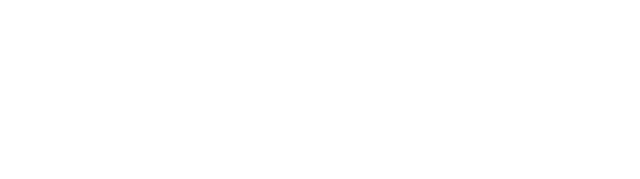
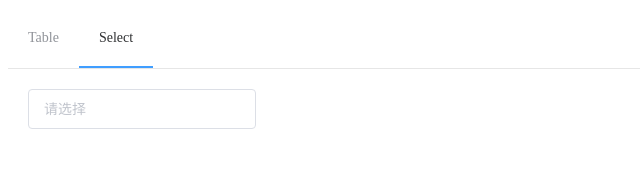
Before and after one commit to liangalien/element-ui-components-pro, a Vue app: page /select in a window 1280 px wide. Shown: the top 179 px of the page, without its empty margins (0-640 px from the left). Built offline with nearby package versions, Linux system fonts and the light colour scheme.

Commit message:
新增select赖加载

```diff
--- a/package.json
+++ b/package.json
@@ -6,7 +6,7 @@
     "url": "https://github.com/liangalien"
   },
   "homepage": "https://github.com/liangalien/element-ui-components-pro",
-  "version": "1.0.0",
+  "version": "1.0.1",
   "private": false,
   "main": "src/components/components.js",
   "scripts": {
--- a/src/App.vue
+++ b/src/App.vue
@@ -1,5 +1,26 @@
 <template>
   <div id="app">
-    <router-view></router-view>
+    <el-menu :default-active="$route.path" class="el-menu-demo" mode="horizontal" @select="handleSelect" router>
+      <el-menu-item  index="/table">Table</el-menu-item>
+      <el-menu-item  index="/select">Select</el-menu-item>
+    </el-menu>
+    <div style="margin: 20px">
+      <router-view></router-view>
+    </div>
   </div>
 </template>
+
+<script>
+    export default {
+        data() {
+            return {
+                active: "/table"
+            };
+        },
+        methods: {
+            handleSelect(key) {
+                console.log(key);
+            }
+        }
+    }
+</script>
--- a/src/components/components.js
+++ b/src/components/components.js
@@ -1,9 +1,11 @@
 import EPRender from './render';
 import EPTable from './table';
+import EPSelect from './select';
 
 export default {
     install(Vue) {
         Vue.component("EpRender", EPRender);
         Vue.component("EpTable", EPTable);
+        Vue.component("EpSelect", EPSelect);
     }
 };
--- a/src/components/render.vue
+++ b/src/components/render.vue
@@ -1,34 +1,14 @@
 <script>
     export default {
         functional: true,
-        props: {
-            value: {
-                required: true
-            },
-            row: {
-                type: Object,
-                required: true
-            },
-            render: {
-                type: Function,
-                required: true
-            },
-            scope: {
-                type: Object,
-                required: true
-            }
-        },
         render: (h, ctx) => {
-            const arr = [];
-            const params = {
-                value: ctx.props.value,
-                row: ctx.props.row,
-                index: ctx.props.scope.$index,
-                scope: ctx.props.scope
-            };
-            const VNode = ctx.props.render(h, params);
-            arr.push(VNode);
-            return h('div', arr, '');
+            var VNode;
+            if (ctx.props.render instanceof Function)
+                VNode = ctx.props.render(h, ctx.props);
+            else
+                VNode = ctx.props.render;
+
+            return h('div', [VNode], '');
         }
-    };
+    }
 </script>
--- /dev/null
+++ b/src/components/select.vue
@@ -0,0 +1,118 @@
+<template>
+    <div class="ep-select">
+        <el-select
+            v-bind="{loading: loading, 'remote-method': searchChange, filterable: true, remote: true, ...$attrs}"
+            v-on="{'visible-change': visibleChange, ...$listeners}"
+            ref="ep-select"
+            v-model="value"
+        >
+            <el-option
+                v-for="item in options"
+                :key="item.value"
+                :value="item.label"
+            >
+                <ep-render v-if="item.render" :render="item.render"></ep-render>
+            </el-option>
+        </el-select>
+    </div>
+</template>
+
+<script>
+    import Http from '../utils/http';
+
+    export default {
+        name: "EpSelect",
+        inheritAttrs: false,
+        props: {
+            request: Object,
+            responseFormat: Function,
+            pagination: {
+                type: Object,
+                default: {
+                    total: 0,
+                    pageSize: 10,
+                    pageNo: 1
+                }
+            },
+            searchField: {type: [String, Boolean], default: "search"}
+        },
+        data() {
+            return {
+                value: null,
+                loading: false,
+                options: [],
+                search: null,
+                getSelectData: function () {
+                    if (!this.request) return;
+
+                    var url = this.request.url;
+                    var method = this.request.method;
+                    var params = this.request.params;
+                    var data = this.request.data;
+
+                    //自带属性，如搜索放在哪个请求字段（params/data）。
+                    var optionField = this.request.optionField;
+                    var option = {
+                        pageNo: this.pagination.pageNo,
+                        pageSize: this.pagination.pageSize,
+                        [this.searchField]: this.search
+                    };
+
+                    if (optionField == "data" || (!optionField && (method || "GET").toUpperCase() == "POST"))
+                        data = {...option, ...data};
+                    else
+                        params = {...option, ...params};
+
+                    var responseFormat = this.responseFormat;
+                    this.loading = this.pagination.pageNo == 1; //第一页加载的时候，才会显示loading
+                    Http.easyRequest(url, method, params, data, final => {
+                        if (!responseFormat) {
+                            var rows = final.rows || [];
+                            var total = final.total == undefined && final.rows.length || final.total || 0;
+
+                        } else {
+                            var {rows, total} = responseFormat(final);
+                        }
+
+                        this.options = this.options.concat(rows);
+                        this.pagination.total = total;
+                        this.loading = false;
+                    });
+                },
+            }
+        },
+        methods: {
+            visibleChange: function(visible) {
+                this.pagination.pageNo = 1;
+                this.options = [];
+                this.search = null;
+
+                if (visible) {
+                    this.getSelectData();
+                }
+            },
+            searchChange: function(value) {
+                this.search = value;
+
+                this.options = [];
+                this.pagination.pageNo = 1;
+                this.getSelectData();
+            },
+            scrollBottom: function () {
+                var scroll= this.$refs["ep-select"].$el.querySelector(".el-scrollbar__wrap");
+                var that = this;
+                scroll.addEventListener('scroll', function () {
+                    const bottom = this.scrollHeight - this.scrollTop.toFixed(0) <= this.clientHeight; //是否滑动到底部
+
+                    if (bottom && that.options.length < that.pagination.total) {
+                        that.pagination.pageNo += 1;
+                        that.getSelectData();
+                    }
+                });
+            }
+        },
+        mounted() {
+            this.scrollBottom();
+        }
+    }
+</script>
--- a/src/components/table.vue
+++ b/src/components/table.vue
@@ -37,11 +37,14 @@
             </div>
         </div>
         <el-table
-                :data="tableData"
-                v-loading="loading"
-                sort-method="false"
-                @sort-change="sortChange"
-                style="width: 100%">
+            v-bind="$attrs"
+            v-on="$listeners"
+            :data="tableData"
+            v-loading="loading"
+            sort-method="false"
+            @sort-change="sortChange"
+            style="width: 100%"
+        >
             <el-table-column
                     v-for="item in columnsCur"
                     v-if="item.show != false"
@@ -81,7 +84,8 @@
     import Http from '../utils/http';
 
     export default {
-        name: "index",
+        name: "EpTable",
+        inheritAttrs: false,
         props: {
             request: Object,
             responseFormat: Function,
--- /dev/null
+++ b/src/example/select.vue
@@ -0,0 +1,35 @@
+<template>
+    <ep-select multiple v-model="value" :request="request" :responseFormat="responseFormat" @change="change"/>
+</template>
+
+<script>
+    export default {
+        name: "",
+        data() {
+            return {
+                value: null,
+                request: {
+                    url: "/table.json",
+                    method: "GET"
+                },
+                responseFormat: resp => {
+                    return {
+                        rows: resp.body.rows.map(row => {
+                            return {
+                                value: row.id,
+                                label: row.name,
+                                render: <span>{row.name}<el-tag style="margin-left: 10px" type={row.status == "正常" ? "success" : "warning"}>{row.status}</el-tag></span>
+                            }
+                        }),
+                        total: resp.body.total
+                    }
+                }
+            }
+        },
+        methods: {
+            change: function (e) {
+                console.log("e",e)
+            }
+        }
+    }
+</script>
--- a/src/main.js
+++ b/src/main.js
@@ -5,7 +5,10 @@ import 'element-ui/lib/theme-chalk/index.css';
 
 import Components from './components/components'
 import App from './App.vue';
+
 import Table from './example/table';
+
+import Select from './example/select';
 
 Vue.use(ElementUI);
 Vue.use(VueRouter);
@@ -15,6 +18,8 @@ var myRouter = new VueRouter({
     mode: "history",
     routes: [
         {path: "", component: Table},
+        {path: "/table", component: Table},
+        {path: "/select", component: Select},
     ]
 });
 
--- /dev/null
+++ b/src/utils/object.js
@@ -0,0 +1,5 @@
+export default {
+    isVNode: object => {
+        console.log("this", this)
+    },
+}
```
Also changed, not shown: images/select1.png (added), 1 other file (tests, documents, lock files or other folders).
